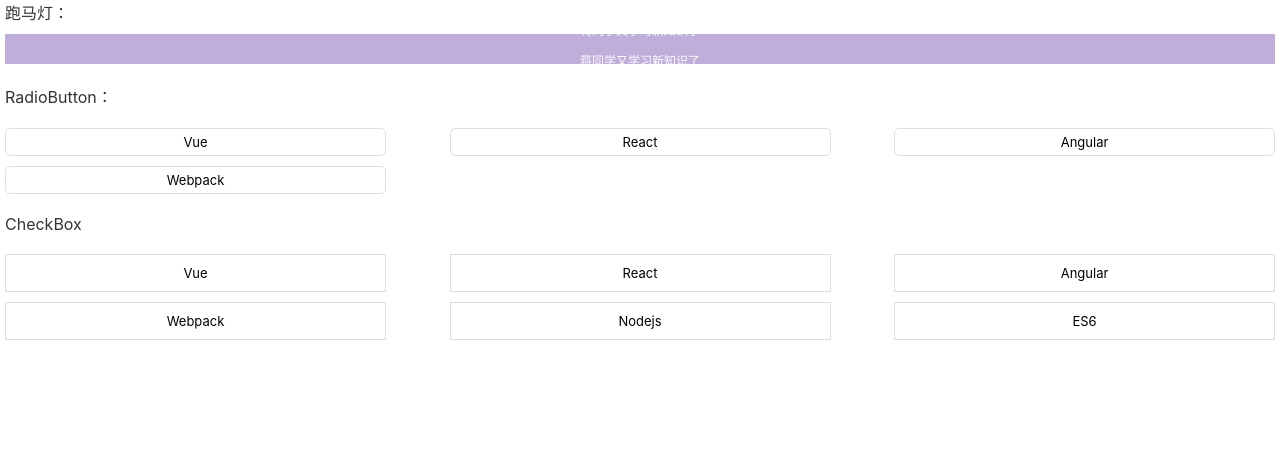
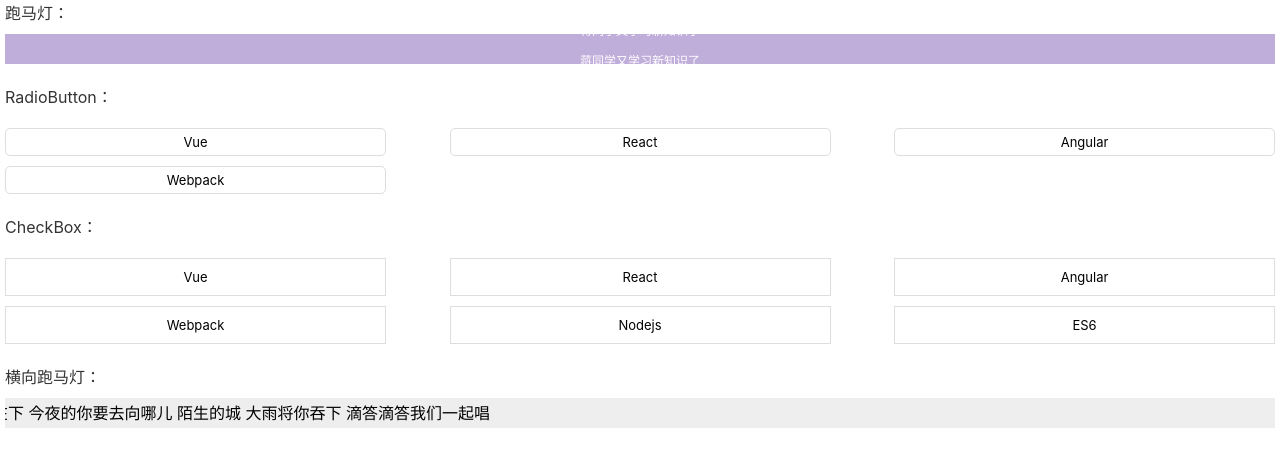
Before and after one commit to LuckyFBB/react-component, a React (Create React App) app: page / in a window 1280 px wide. Shown: the top 466 px of the page. Built offline with nearby package versions, Linux system fonts and the light colour scheme.

Commit message:
添加横向文字滚动组件

```diff
--- a/src/App.js
+++ b/src/App.js
@@ -4,6 +4,7 @@ import './Toast/index.css'
 import Marquee from './Marquee';
 import RadioButton from './RadioButton';
 import CheckBox from './CheckBox';
+import MarqueeLine from './MarqueeLine';
 
 function App() {
   return (
@@ -17,8 +18,12 @@ function App() {
         <RadioButton options={[{ label: 'Vue', value: 'vue' }, { label: 'React', value: 'react' }, { label: 'Angular', value: 'angular' }, { label: 'Webpack', value: 'webpack' }]} />
       </div>
       <div className='item'>
-        <div className='label'>CheckBox</div>
+        <div className='label'>CheckBox：</div>
         <CheckBox options={[{ label: 'Vue', value: 'vue' }, { label: 'React', value: 'react' }, { label: 'Angular', value: 'angular' }, { label: 'Webpack', value: 'webpack' }, { label: 'Nodejs', value: 'nodejs' }, { label: 'ES6', value: 'es6' }]} maxLength='3' />
+      </div>
+      <div className='item'>
+        <div className='label'>横向跑马灯：</div>
+        <MarqueeLine  detail='陌生的人 空港的雨还在下 今夜的你要去向哪儿 陌生的城 大雨将你吞下 滴答滴答我们一起唱'/>
       </div>
     </div>
   );
--- /dev/null
+++ b/src/MarqueeLine/index.css
@@ -0,0 +1,23 @@
+.marquee-line {
+  position: relative;
+  height: 30px;
+  width: 100%;
+  overflow: hidden;
+  line-height: 30px;
+  background-color: #eee;
+}
+
+.marquee-line .text {
+  position: absolute;
+  white-space: nowrap;
+  animation: marqueeline 10s linear infinite;
+}
+
+@keyframes marqueeline {
+  0% {
+    text-indent: 50%
+  }
+  100% {
+    text-indent: -100%
+  }
+}
--- /dev/null
+++ b/src/MarqueeLine/index.js
@@ -0,0 +1,10 @@
+import React from 'react';
+import './index.css';
+
+export default function MarqueeLine(props) {
+  return (
+    <div className='marquee-line'>
+      <div className='text'>{props.detail}</div>
+    </div>
+  )
+}
```
Also changed, not shown: 1 other file (tests, documents, lock files or other folders).
